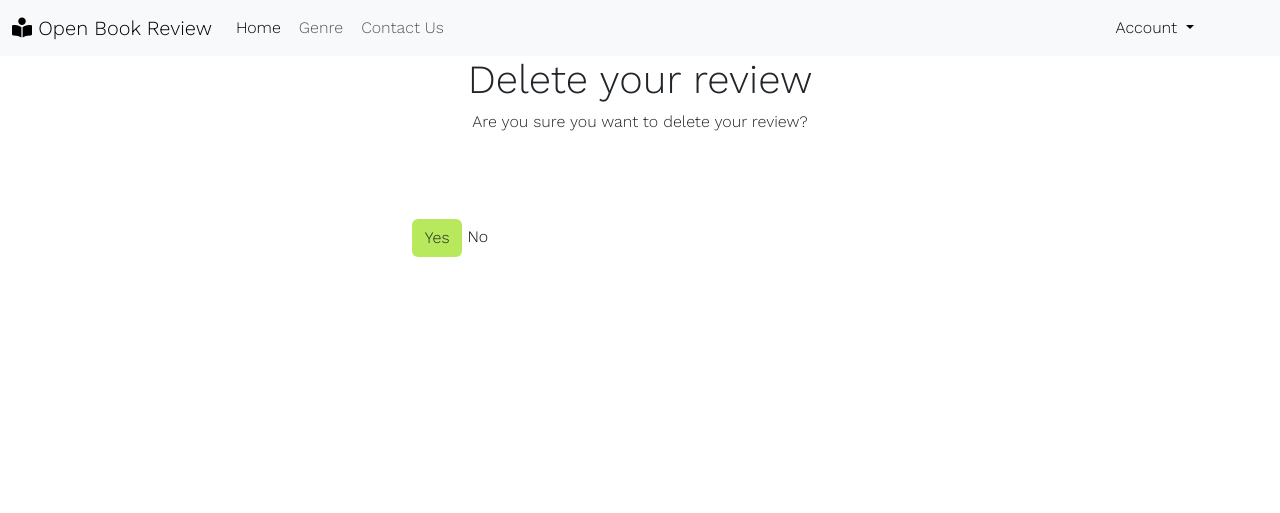
After one commit to ARcKP98/open-book-reviews, a Django app: page /1/delete-review in a window 1280 px wide. The commit adds this page. Shown: the top 513 px of the page. Run offline with Django 3.2, Linux system fonts and the light colour scheme; tables that the repository leaves empty hold one stand-in row (values such as "Sample post"); some libraries are stand-ins or nearby versions.

Commit message:
Add delete functionality.

```diff
--- a/book_review/urls.py
+++ b/book_review/urls.py
@@ -7,5 +7,6 @@ urlpatterns = [
     path('add-book/', views.AddBook.as_view(), name='add-book'),
     path('like/<slug:slug>', views.LikeBook.as_view(), name="book_liked"),
     path('edit-book/<int:pk>', views.EditBook.as_view(), name="edit-review"),
-    path('<slug:slug>/', views.BookInfo.as_view(), name='book-info'),
+    path('<int:pk>/delete-review', views.DeleteReview.as_view(), name="delete-review"),
+    path('book-info<slug:slug>/', views.BookInfo.as_view(), name='book-info'),
 ]
--- a/book_review/views.py
+++ b/book_review/views.py
@@ -1,6 +1,6 @@
 from django.shortcuts import render, get_object_or_404, reverse, redirect
 from django.views import generic, View
-from django.views.generic import UpdateView
+from django.views.generic import UpdateView, DeleteView
 from django.contrib.auth.mixins import LoginRequiredMixin
 from django.utils.text import slugify
 from .models import Book, Genre, Review
@@ -118,6 +118,12 @@ class EditBook(UpdateView):
     template_name = 'edit-review.html'
 
 
+class DeleteReview(DeleteView):
+    model = Review
+    success_url = '/'
+    template_name = 'delete-review.html'
+
+
 class LikeBook(View):
     def post(self, request, slug):
         book = get_object_or_404(Book, slug=slug)
--- a/templates/book-info.html
+++ b/templates/book-info.html
@@ -68,6 +68,7 @@
                         </p>
                         {% if user.id == review.username.id %}
                         <a href="{% url 'edit-review' review.pk %}">Edit</a>
+                        <a href="{% url 'delete-review' review.pk %}">Delete</a>
                         {% endif %}
                     </div>
 
@@ -84,6 +85,7 @@
                     <h5>What do you think, {{user.username}}?</h5>
                     <form method="post">
                         {{ review_form | crispy }}
+                        {{ form.as_p }}
                         {% csrf_token %}
                         <button type="submit" class="mt-3 mb-3 btn btn-md review-submit">Submit</button>
                     </form>
--- /dev/null
+++ b/templates/delete-review.html
@@ -0,0 +1,24 @@
+{% extends "base.html" %}
+{% block content %}
+{% load crispy_forms_tags %}
+
+<section class="mb-5">
+  <div class="text-center mb-5">
+    <h1>Delete your review</h1>
+    <h6>Are you sure you want to delete your review?</h6>
+  </div>
+  <div class="container">
+    <div class="row">
+        <div class="col-md-8 mt-4 text-center">
+            <form method="post">
+                {% csrf_token %}
+                <button type="submit" class="mt-3 mb-3 btn btn-md review-submit">Yes</button>
+                <a href="{% url 'book-info' review.book_name.slug %}">No</a>
+            </form>
+        </div>
+    </div>
+</div>
+
+</section>
+
+{% endblock %}
```
